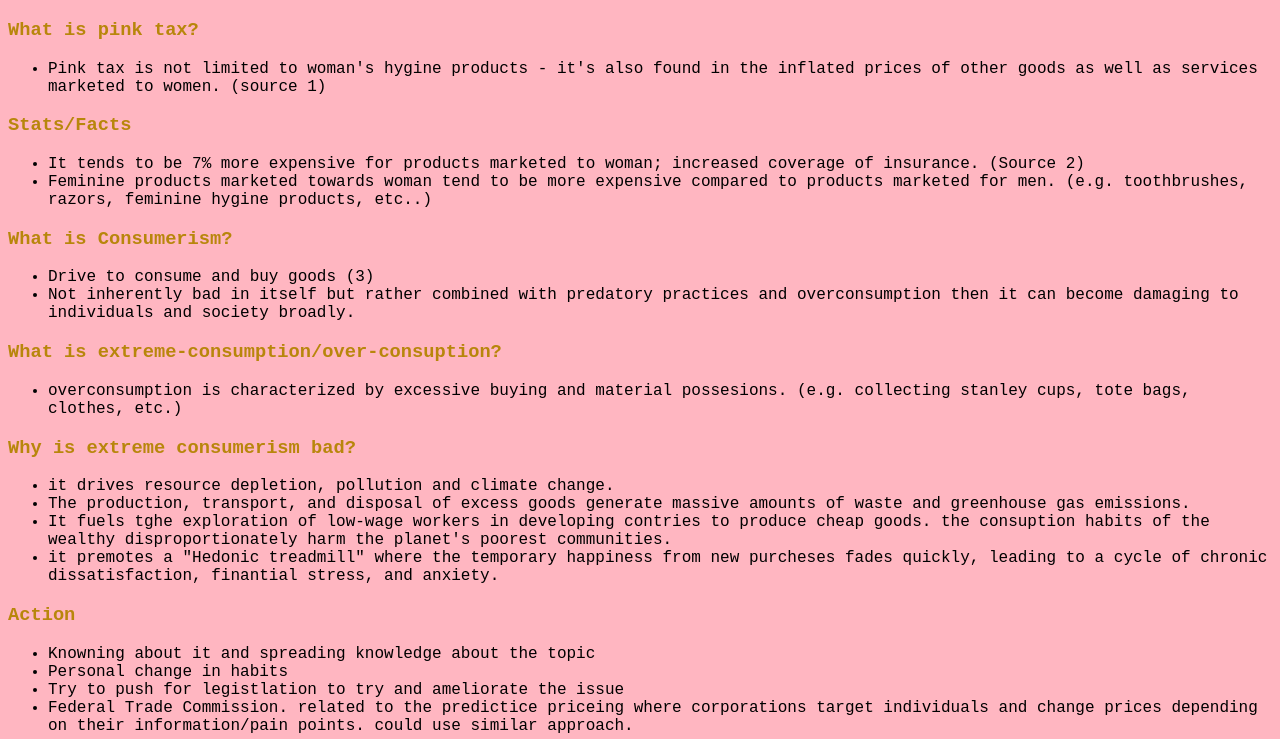
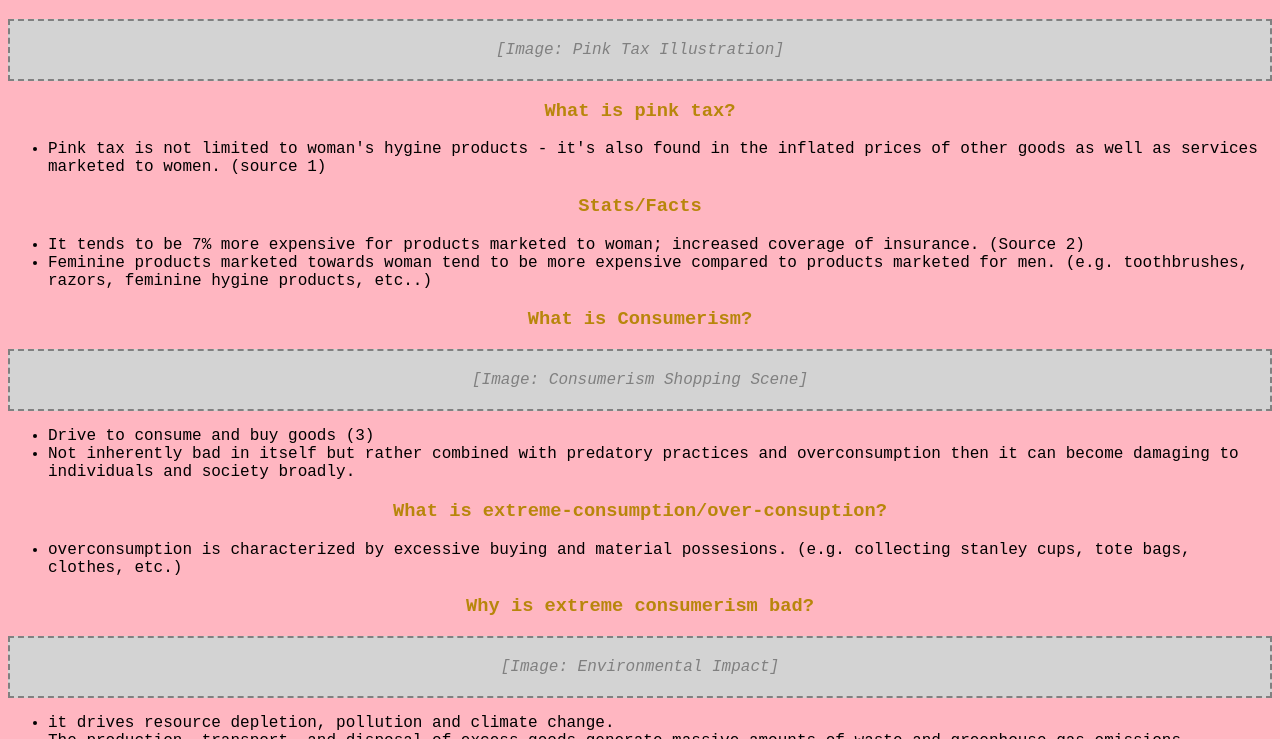
Before and after one commit to tymirand/social-justice-website, a plain HTML site: page index.html in a window 1280 px wide. Shown: the part 61-800 px from the top of the page. Drawn offline with Linux system fonts and the light colour scheme.

Commit message:
add image box

```diff
--- a/index.html
+++ b/index.html
@@ -9,6 +9,12 @@
   <body>
     <div id="container">
       <h1>Pink Tax and Consumerism</h1>
+
+      <!-- Pink Tax Image -->
+      <div class="image-placeholder">
+        <p>[Image: Pink Tax Illustration]</p>
+      </div>
+
       <h3>What is pink tax?</h3>
       <ul>
         <li>
@@ -17,6 +23,7 @@
           women. (source 1)
         </li>
       </ul>
+
       <h3>Stats/Facts</h3>
       <ul>
         <li>
@@ -29,7 +36,12 @@
           feminine hygine products, etc..)
         </li>
       </ul>
+
       <h3>What is Consumerism?</h3>
+      <!-- Consumerism Image -->
+      <div class="image-placeholder">
+        <p>[Image: Consumerism Shopping Scene]</p>
+      </div>
       <ul>
         <li>Drive to consume and buy goods (3)</li>
         <li>
@@ -38,6 +50,7 @@
           individuals and society broadly.
         </li>
       </ul>
+
       <h3>What is extreme-consumption/over-consuption?</h3>
       <ul>
         <li>
@@ -45,7 +58,12 @@
           possesions. (e.g. collecting stanley cups, tote bags, clothes, etc.)
         </li>
       </ul>
+
       <h3>Why is extreme consumerism bad?</h3>
+      <!-- Environmental Impact Image -->
+      <div class="image-placeholder">
+        <p>[Image: Environmental Impact]</p>
+      </div>
       <ul>
         <li>it drives resource depletion, pollution and climate change.</li>
         <li>
@@ -63,6 +81,7 @@
           dissatisfaction, finantial stress, and anxiety.
         </li>
       </ul>
+
       <h3>Action</h3>
       <ul>
         <li>Knowning about it and spreading knowledge about the topic</li>
--- a/styles.css
+++ b/styles.css
@@ -20,7 +20,25 @@ h1 {
   justify-content: center;
 }
 
-/*Change sub heading color*/
+/*Change sub heading color and center with flexbox*/
 h3 {
   color: darkgoldenrod;
+  display: flex;
+  justify-content: center;
 }
+
+/*Basic styling for image placeholders*/
+.image-placeholder {
+  display: flex;
+  justify-content: center;
+  margin: 15px 0;
+  padding: 20px;
+  background-color: lightgray;
+  border: 2px dashed gray;
+}
+
+.image-placeholder p {
+  margin: 0;
+  color: gray;
+  font-style: italic;
+}
```
Also changed, not shown: celestial-phenomena.png (added).
